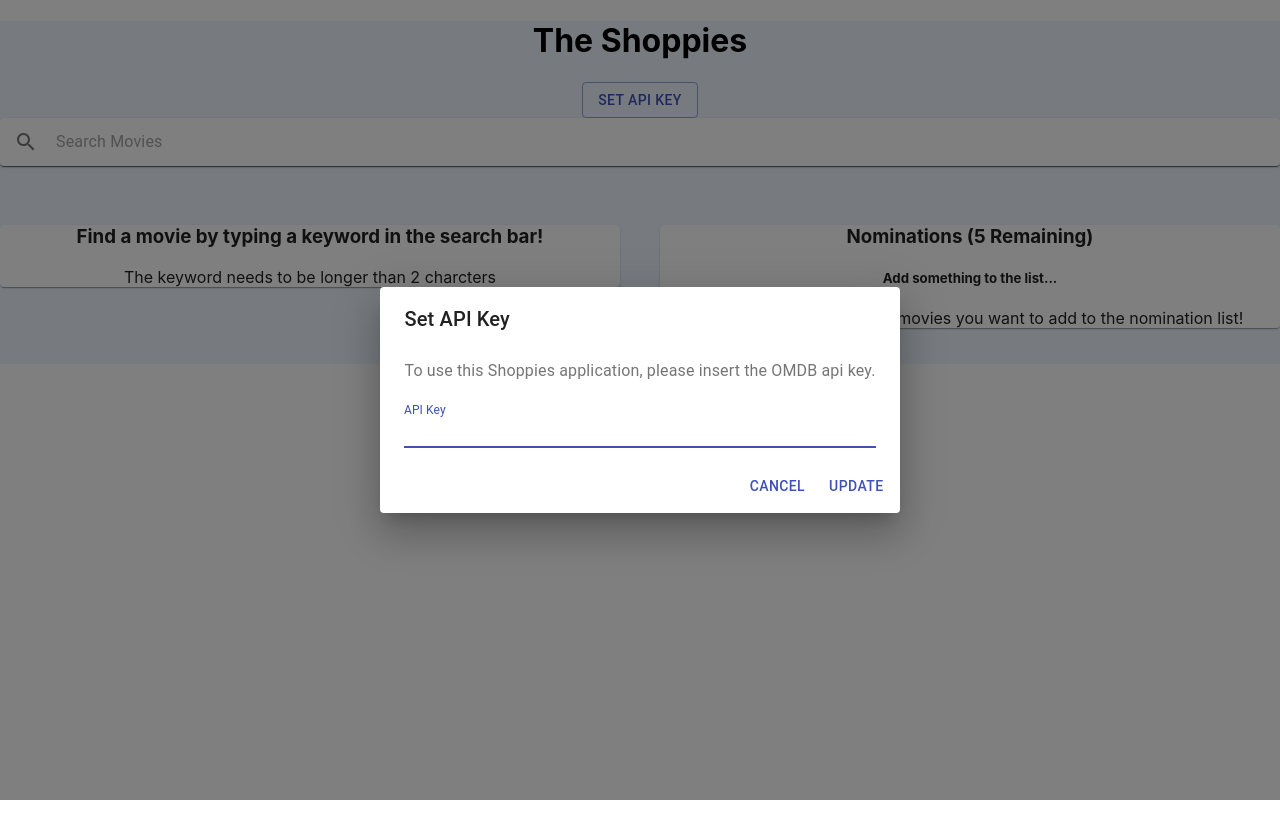
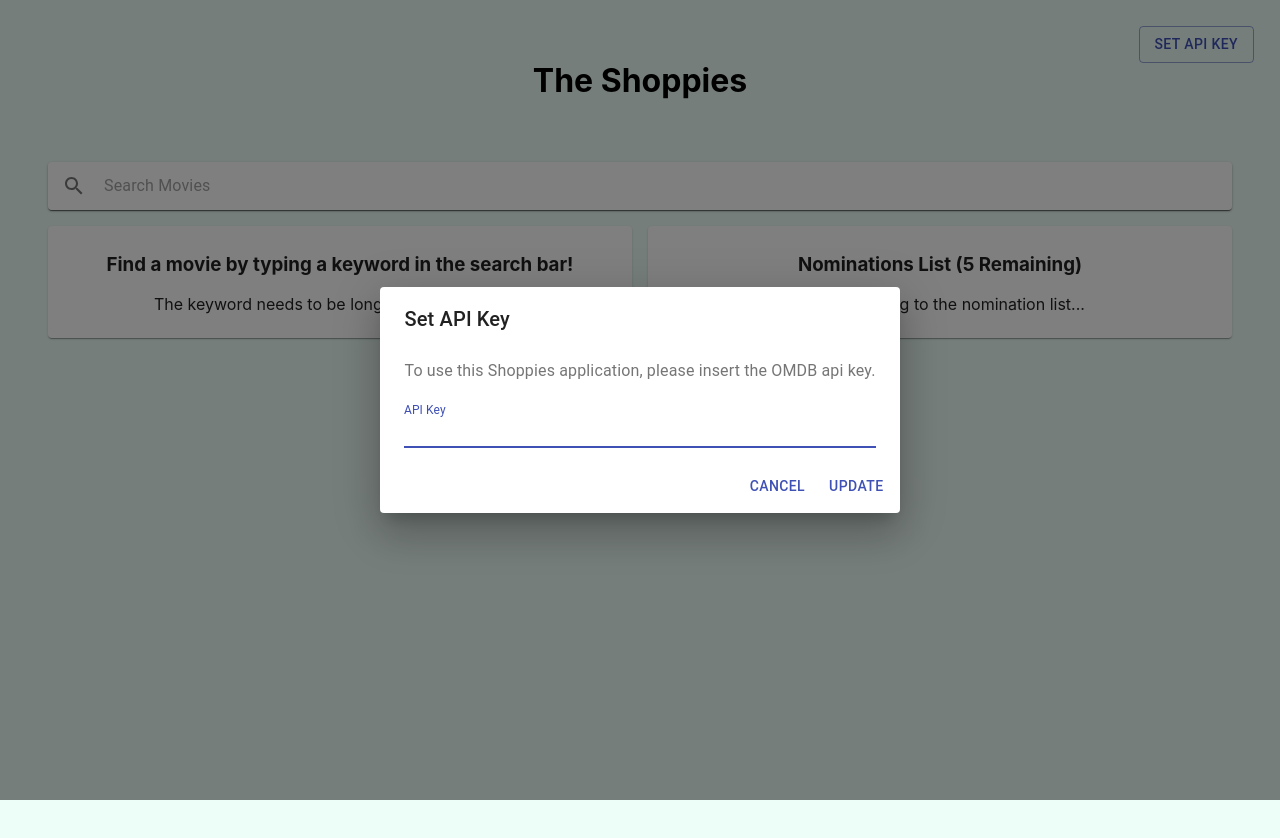
Before and after one commit to nancyyeh/the-shoppies, a React (Create React App) app: page / in a window 1280 px wide. Shown: the top 838 px of the page. Before the commit the page ends 800 px from the top, so only its background shows below. Built offline with nearby package versions, Linux system fonts and the light colour scheme.

Commit message:
added some padding and place API Key to corner

```diff
--- a/public/index.html
+++ b/public/index.html
@@ -24,10 +24,9 @@
       work correctly both with client-side routing and a non-root public URL.
       Learn how to configure a non-root public URL by running `npm run build`.
     -->
-    <title>React App</title>
+    <title>The Shoppies</title>
   </head>
   <body>
-    <noscript>You need to enable JavaScript to run this app.</noscript>
     <div id="root"></div>
     <!--
       This HTML file is a template.
--- a/src/App.css
+++ b/src/App.css
@@ -1,24 +1,7 @@
 .App {
   text-align: center;
-  background-color: aliceblue;
+  justify-content: center;
+  background-color: #edfef8;
+  height: 100vh;
+  max-height: 100%;
 }
-
-.App-logo {
-  height: 40vmin;
-  pointer-events: none;
-}
-
-@media (prefers-reduced-motion: no-preference) {
-  .App-logo {
-    animation: App-logo-spin infinite 20s linear;
-  }
-}
-
-@keyframes App-logo-spin {
-  from {
-    transform: rotate(0deg);
-  }
-  to {
-    transform: rotate(360deg);
-  }
-}
--- a/src/App.js
+++ b/src/App.js
@@ -13,7 +13,7 @@ import {
   ListItemText,
 } from "@material-ui/core";
 import Avatar from "@material-ui/core/Avatar";
-import { Button, IconButton } from "@material-ui/core";
+import { Button, IconButton, Box } from "@material-ui/core";
 import Typography from "@material-ui/core/Typography";
 import Alert from "@material-ui/lab/Alert";
 import MovieIcon from "@material-ui/icons/Movie";
@@ -116,12 +116,12 @@ function App() {
     );
   } else if (isError === true) {
     showSearchResults = (
-      <div>
+      <Box>
         <h3>
-          Results for "{searchKey}" ({numResult})
+          Results for "{searchKey}" ({0})
         </h3>
-        <p>Uh no... {error} Try searching something else, or keep typing...</p>
-      </div>
+        <p>Uh no... {error}</p>
+      </Box>
     );
   } else {
     showSearchResults = (
@@ -147,6 +147,7 @@ function App() {
                       aria-label="add"
                       onClick={() => addNomination(movie.imdbID)}
                       disabled={isNominated}
+                      color="primary"
                     >
                       <StarIcon />
                     </IconButton>
@@ -165,10 +166,8 @@ function App() {
   if (Object.keys(nominations).length === 0) {
     showNominations = (
       <div>
-        <h5>Add something to the list...</h5>
         <p>
-          Use the search bar to find movies you want to add to the nomination
-          list!
+          Add something to the nomination list... <br />
         </p>
       </div>
     );
@@ -203,12 +202,28 @@ function App() {
   }
 
   return (
-    <div className="App">
-      <header className="App-header">
+    <Box
+      className="App"
+      display="flex"
+      flexDirection="column"
+      justifyContent="flex-start"
+      p={4}
+    >
+      <Box m={1} className="Header">
         <h1>The Shoppies</h1>
+      </Box>
+      <Box
+        m={2}
+        className="API-settings"
+        position="absolute"
+        top={10}
+        right={10}
+      >
         <Button variant="outlined" color="primary" onClick={handleClickOpen}>
           Set API Key
         </Button>
+      </Box>
+      <Box m={1} className="Alert-Banner-5movies">
         {showPopup && (
           <Alert
             onClose={() => {
@@ -218,8 +233,9 @@ function App() {
             You have nominated 5 movies!
           </Alert>
         )}
-        <div>
-          <Grid container spacing={5}>
+      </Box>
+      <Box m={1} p={1}>
+        <Grid container spacing={2}>
           <Grid item xs={12}>
             <Paper>
               <SearchBar
@@ -229,18 +245,23 @@ function App() {
             </Paper>
           </Grid>
           <Grid item xs={6}>
-              <Paper>{showSearchResults}</Paper>
+            <Paper>
+              <Box p={1}>{showSearchResults}</Box>
+            </Paper>
           </Grid>
           <Grid item xs={6}>
             <Paper>
+              <Box p={1}>
                 <h3>
-                  Nominations ({5 - Object.keys(nominations).length} Remaining)
+                  Nominations List ({5 - Object.keys(nominations).length}{" "}
+                  Remaining)
                 </h3>
                 {showNominations}
+              </Box>
             </Paper>
           </Grid>
         </Grid>
-        </div>
+      </Box>
       <FormDialog
         isOpen={showApiSetting}
         onClose={() => {
@@ -249,8 +270,7 @@ function App() {
         value={apikey}
         onSetApiKey={onSetApiKey}
       />
-      </header>
-    </div>
+    </Box>
   );
 }
 
--- a/src/index.css
+++ b/src/index.css
@@ -1,13 +1,16 @@
 body {
   margin: 0;
-  font-family: -apple-system, BlinkMacSystemFont, 'Segoe UI', 'Roboto', 'Oxygen',
-    'Ubuntu', 'Cantarell', 'Fira Sans', 'Droid Sans', 'Helvetica Neue',
+  font-family: -apple-system, BlinkMacSystemFont, "Segoe UI", "Roboto", "Oxygen",
+    "Ubuntu", "Cantarell", "Fira Sans", "Droid Sans", "Helvetica Neue",
     sans-serif;
+  display: flex;
+  flex-direction: column;
+  background-color: #edfef8;
   -webkit-font-smoothing: antialiased;
   -moz-osx-font-smoothing: grayscale;
 }
 
 code {
-  font-family: source-code-pro, Menlo, Monaco, Consolas, 'Courier New',
+  font-family: source-code-pro, Menlo, Monaco, Consolas, "Courier New",
     monospace;
 }
```
Lines whose indentation alone changed are shown as unchanged.
